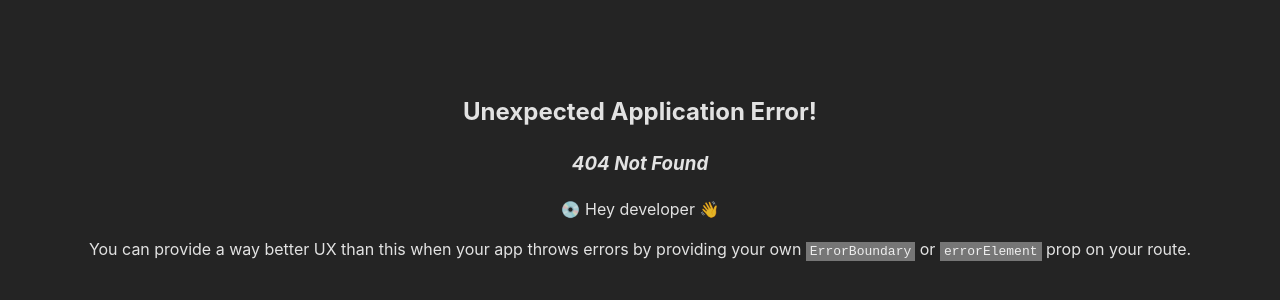
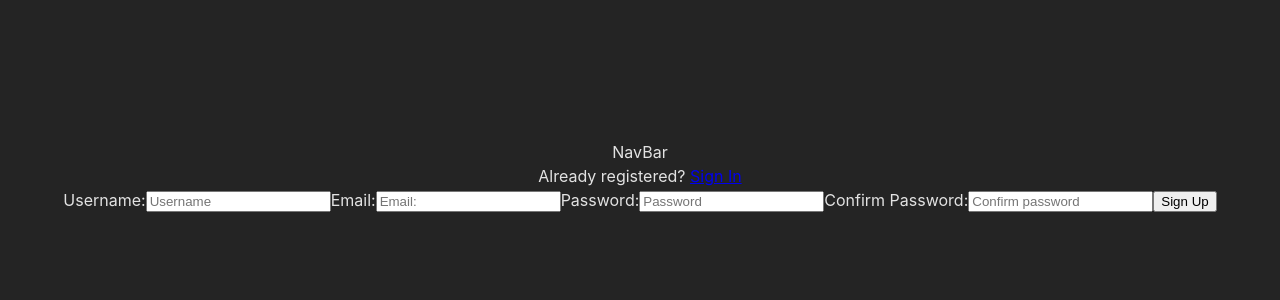
Before and after one commit to paulG1218/DM-Project3, a React (Vite) app: page /registerNewUser in a window 1280 px wide. Before the commit this address had no page. Shown: the part 224-524 px from the top of the page. Built offline with nearby package versions, Linux system fonts and the light colour scheme.

Commit message:
added link to sign up pg on Login pg, and did backend handler function for register new user, and completed frontend RegisterNewUser component, added route to RegisterNewUser page in App.jsx

```diff
--- a/db/model.js
+++ b/db/model.js
@@ -95,6 +95,7 @@ User.init(
     isAdmin: {
         type: DataTypes.BOOLEAN,
         allowNull: false,
+        defaultValue: false
     },
     password: {
         type: DataTypes.STRING,
@@ -103,6 +104,7 @@ User.init(
     score: {
         type: DataTypes.INTEGER,
         allowNull: false,
+        defaultValue: 0
     },
     email: {
         type: DataTypes.STRING,
--- a/src/App.jsx
+++ b/src/App.jsx
@@ -20,6 +20,11 @@ const router = createBrowserRouter(
         path='/login'
         element={<Login />}
       />
+
+      <Route
+        path='/registerNewUser'
+        element={<RegisterNewUser />}
+      />
     </Route>
   )
 )
--- a/src/components/RegisterForm.jsx
+++ b/src/components/RegisterForm.jsx
@@ -1,8 +1,39 @@
-import React from 'react'
+import { useState } from 'react'
 
-const RegisterForm = () => {
+const RegisterForm = ({onRegisterUser}) => {
+  const [username, setUsername] = useState("")
+  const [email, setEmail] = useState("")
+  const [password, setPassword] = useState("")
+  const [confirmPassword, setConfirmPassword] = useState("")
+
   return (
-    <div>RegisterForm</div>
+    <form onSubmit={(e) => onRegisterUser(e, {username: username, email: email, password: password})}>
+      <label>Username:</label>
+        <input
+          placeholder='Username'
+          value={username}
+          onChange={(e) => setUsername(e.target.value)}
+        />
+      <label>Email:</label>
+        <input
+          placeholder='Email:'
+          value={email}
+          onChange={(e) => setEmail(e.target.value)}
+        />
+      <label>Password:</label>
+        <input
+          placeholder='Password'
+          value={password}
+          onChange={(e) => setPassword(e.target.value)}
+        />
+      <label>Confirm Password:</label>
+        <input
+          placeholder='Confirm password'
+          value={confirmPassword}
+          onChange={(e) => setConfirmPassword(e.target.value)}
+        />
+      <button type='submit'>Sign Up</button>
+    </form>
   )
 }
 
--- a/src/pages/Login.jsx
+++ b/src/pages/Login.jsx
@@ -1,5 +1,5 @@
 import LoginForm from '../components/LoginForm.jsx'
-import {useNavigate} from 'react-router-dom'
+import {NavLink, useNavigate} from 'react-router-dom'
 import axios from 'axios'
 import { useDispatch } from 'react-redux'
 
@@ -26,6 +26,12 @@ const Login = () => {
 
   return (
     <div>
+        <div>
+            Not registered yet?{" "}
+                <NavLink to="/registerNewUser">
+                    Sign Up
+                </NavLink>
+        </div>
         <LoginForm onLogin={onLogin}/>
     </div>
   )
--- a/src/pages/RegisterNewUser.jsx
+++ b/src/pages/RegisterNewUser.jsx
@@ -1,8 +1,26 @@
-import React from 'react'
+import RegisterForm from '../components/RegisterForm.jsx'
+import { useNavigate, NavLink } from 'react-router-dom'
+import axios from 'axios'
 
 const RegisterNewUser = () => {
+    const navigate = useNavigate()
+
+    const onRegisterUser = async (e, registerFormData) => {
+        e.preventDefault()
+        await axios
+            .post("/api/registerUser", registerFormData)
+    }
+
   return (
-    <div>RegisterNewUser</div>
+    <div>
+        <div>
+            Already registered? {" "}
+                <NavLink to='/login'>
+                    Sign In
+                </NavLink>
+        </div>
+        <RegisterForm onRegisterUser={onRegisterUser}/>
+    </div>
   )
 }
 
```
Also changed, not shown: 1 other file (tests, documents, lock files or other folders).
